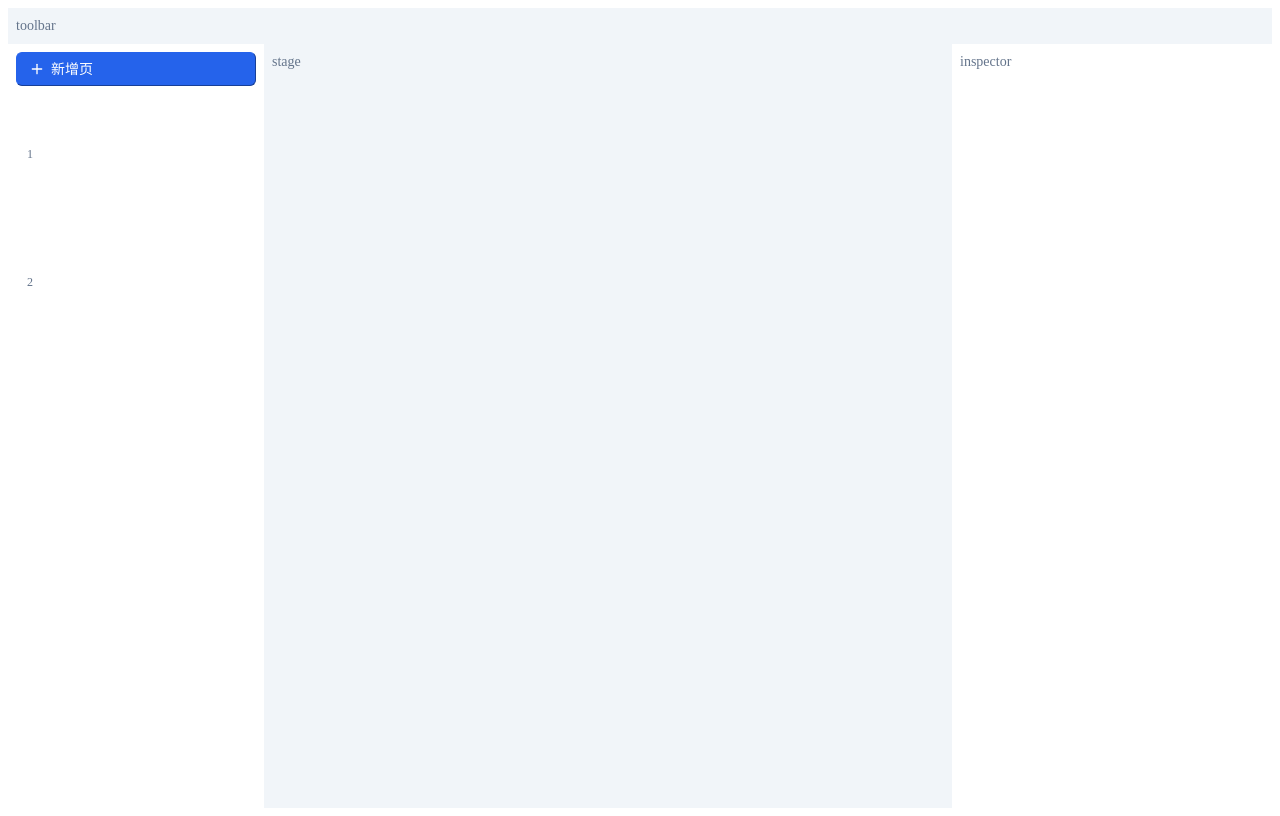
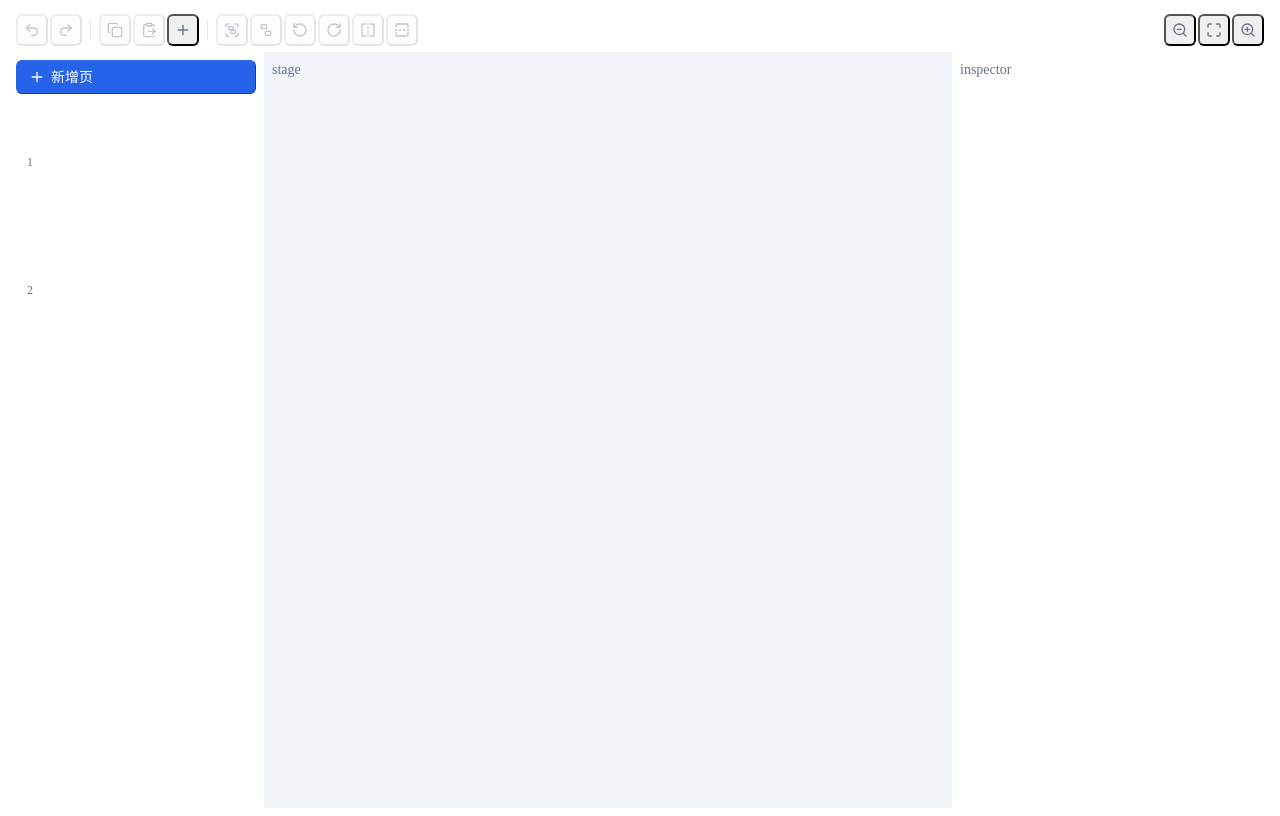
Before and after one commit to ijry/ppt4ai, a Vue app in the folder apps/playground/: page / in a window 1280 px wide. Built offline with nearby package versions, Linux system fonts and the light colour scheme.

Commit message:
feat(playground): app toolbar (history/clipboard/add/object/zoom); insertion lives in the inspector for M1

```diff
--- a/apps/playground/src/EditorApp.vue
+++ b/apps/playground/src/EditorApp.vue
@@ -1,6 +1,7 @@
 <script setup lang="ts">
-import { shallowRef } from 'vue'
+import { ref, shallowRef } from 'vue'
 import { createPlaygroundPresentationHost } from './presentation-host'
+import { zoomIn, zoomOut, fitZoom } from './editor/zoom'
 import AppToolbar from './regions/AppToolbar.vue'
 import SlideNavigator from './regions/SlideNavigator.vue'
 import CanvasStage from './regions/CanvasStage.vue'
@@ -8,26 +9,44 @@ import Inspector from './regions/Inspector.vue'
 
 const host = createPlaygroundPresentationHost()
 const snapshot = shallowRef(host.getSnapshot())
+const zoom = ref(0.6)
 
 function selectSlide(id: string): void { snapshot.value = host.selectSlide(id) }
 function addSlide(): void { snapshot.value = host.addSlide() }
 function duplicateSlide(id: string): void { host.selectSlide(id); snapshot.value = host.duplicateSlide() }
 function deleteSlide(id: string): void { host.selectSlide(id); snapshot.value = host.deleteSlide() }
 function moveSlide(p: { slideId: string; direction: 'up' | 'down' }): void { snapshot.value = host.moveSlide(p.slideId, p.direction) }
+
+function undo(): void { snapshot.value = host.undo() }
+function redo(): void { snapshot.value = host.redo() }
+function copySel(): void { snapshot.value = host.copySelected() }
+async function paste(): Promise<void> { snapshot.value = await host.paste() }
+function group(): void { snapshot.value = host.groupSelected() }
+function ungroup(): void {
+  const slide = snapshot.value.slides[snapshot.value.activeSlideId]!
+  const groupId = [...slide.engineState.selection][0]
+  if (groupId) snapshot.value = host.ungroupSelected(groupId)
+}
+function rotate(deg: number): void { snapshot.value = host.rotateSelection(deg) }
+function flip(axis: 'horizontal' | 'vertical'): void { snapshot.value = host.flipSelection(axis) }
+function onZoom(kind: 'in' | 'out' | 'fit'): void {
+  const page = snapshot.value.slides[snapshot.value.activeSlideId]!.thumbnailScene.page
+  zoom.value = kind === 'in' ? zoomIn(zoom.value) : kind === 'out' ? zoomOut(zoom.value) : fitZoom({ w: 960, h: 540 }, page)
+}
 </script>
 <template>
   <div class="grid h-screen grid-rows-[auto_1fr] bg-bg text-text">
-    <AppToolbar :snapshot="snapshot" />
+    <AppToolbar
+      :snapshot="snapshot"
+      @undo="undo" @redo="redo" @copy="copySel" @paste="paste" @add="addSlide"
+      @group="group" @ungroup="ungroup" @rotate="rotate" @flip="flip" @zoom="onZoom"
+    />
     <div class="grid min-h-0 grid-cols-[16rem_1fr_20rem]">
       <SlideNavigator
         :snapshot="snapshot"
         :adapter="host.adapter"
         class="min-h-0 overflow-y-auto border-r border-border bg-surface"
-        @select="selectSlide"
-        @add="addSlide"
-        @duplicate="duplicateSlide"
-        @delete="deleteSlide"
-        @move="moveSlide"
+        @select="selectSlide" @add="addSlide" @duplicate="duplicateSlide" @delete="deleteSlide" @move="moveSlide"
       />
       <CanvasStage :snapshot="snapshot" class="min-h-0 overflow-auto" />
       <Inspector :snapshot="snapshot" class="min-h-0 overflow-y-auto border-l border-border bg-surface" />
--- a/apps/playground/src/regions/AppToolbar.vue
+++ b/apps/playground/src/regions/AppToolbar.vue
@@ -1,7 +1,43 @@
 <script setup lang="ts">
+import { computed } from 'vue'
+import { Undo2, Redo2, Copy, ClipboardPaste, Plus, Group, Ungroup, RotateCcw, RotateCw, FlipHorizontal, FlipVertical, ZoomIn, ZoomOut, Maximize } from 'lucide-vue-next'
+import { Toolbar, ToolbarGroup, IconButton, Divider } from '../ui'
+import { toolbarModel } from '../editor/toolbar-model'
 import type { PlaygroundPresentationSnapshot } from '../presentation-host'
-defineProps<{ snapshot: PlaygroundPresentationSnapshot }>()
+
+const props = defineProps<{ snapshot: PlaygroundPresentationSnapshot }>()
+const emit = defineEmits<{
+  undo: []; redo: []; copy: []; paste: []; add: []
+  group: []; ungroup: []; rotate: [number]; flip: ['horizontal' | 'vertical']
+  zoom: ['in' | 'out' | 'fit']
+}>()
+const m = computed(() => toolbarModel(props.snapshot))
 </script>
 <template>
-  <div data-region="toolbar" class="p-2 text-sm text-muted">toolbar</div>
+  <Toolbar data-region="toolbar">
+    <ToolbarGroup>
+      <IconButton data-act="undo" label="撤销" :disabled="!m.canUndo" @click="emit('undo')"><Undo2 :size="18" /></IconButton>
+      <IconButton data-act="redo" label="重做" :disabled="!m.canRedo" @click="emit('redo')"><Redo2 :size="18" /></IconButton>
+    </ToolbarGroup>
+    <Divider />
+    <ToolbarGroup>
+      <IconButton data-act="copy" label="复制" :disabled="!m.canCopy" @click="emit('copy')"><Copy :size="18" /></IconButton>
+      <IconButton data-act="paste" label="粘贴" :disabled="!m.canPaste" @click="emit('paste')"><ClipboardPaste :size="18" /></IconButton>
+      <IconButton data-act="add" label="新增页" @click="emit('add')"><Plus :size="18" /></IconButton>
+    </ToolbarGroup>
+    <Divider />
+    <ToolbarGroup>
+      <IconButton label="组合" :disabled="!m.canGroup" @click="emit('group')"><Group :size="18" /></IconButton>
+      <IconButton label="取消组合" :disabled="!m.canUngroup" @click="emit('ungroup')"><Ungroup :size="18" /></IconButton>
+      <IconButton label="左旋" :disabled="!m.hasSelection" @click="emit('rotate', -5400000)"><RotateCcw :size="18" /></IconButton>
+      <IconButton label="右旋" :disabled="!m.hasSelection" @click="emit('rotate', 5400000)"><RotateCw :size="18" /></IconButton>
+      <IconButton label="水平翻转" :disabled="!m.hasSelection" @click="emit('flip', 'horizontal')"><FlipHorizontal :size="18" /></IconButton>
+      <IconButton label="垂直翻转" :disabled="!m.hasSelection" @click="emit('flip', 'vertical')"><FlipVertical :size="18" /></IconButton>
+    </ToolbarGroup>
+    <div class="ml-auto flex items-center gap-0.5">
+      <IconButton label="缩小" @click="emit('zoom', 'out')"><ZoomOut :size="18" /></IconButton>
+      <IconButton label="适应" @click="emit('zoom', 'fit')"><Maximize :size="18" /></IconButton>
+      <IconButton label="放大" @click="emit('zoom', 'in')"><ZoomIn :size="18" /></IconButton>
+    </div>
+  </Toolbar>
 </template>
```
Also changed, not shown: 1 other file (tests, documents, lock files or other folders).
